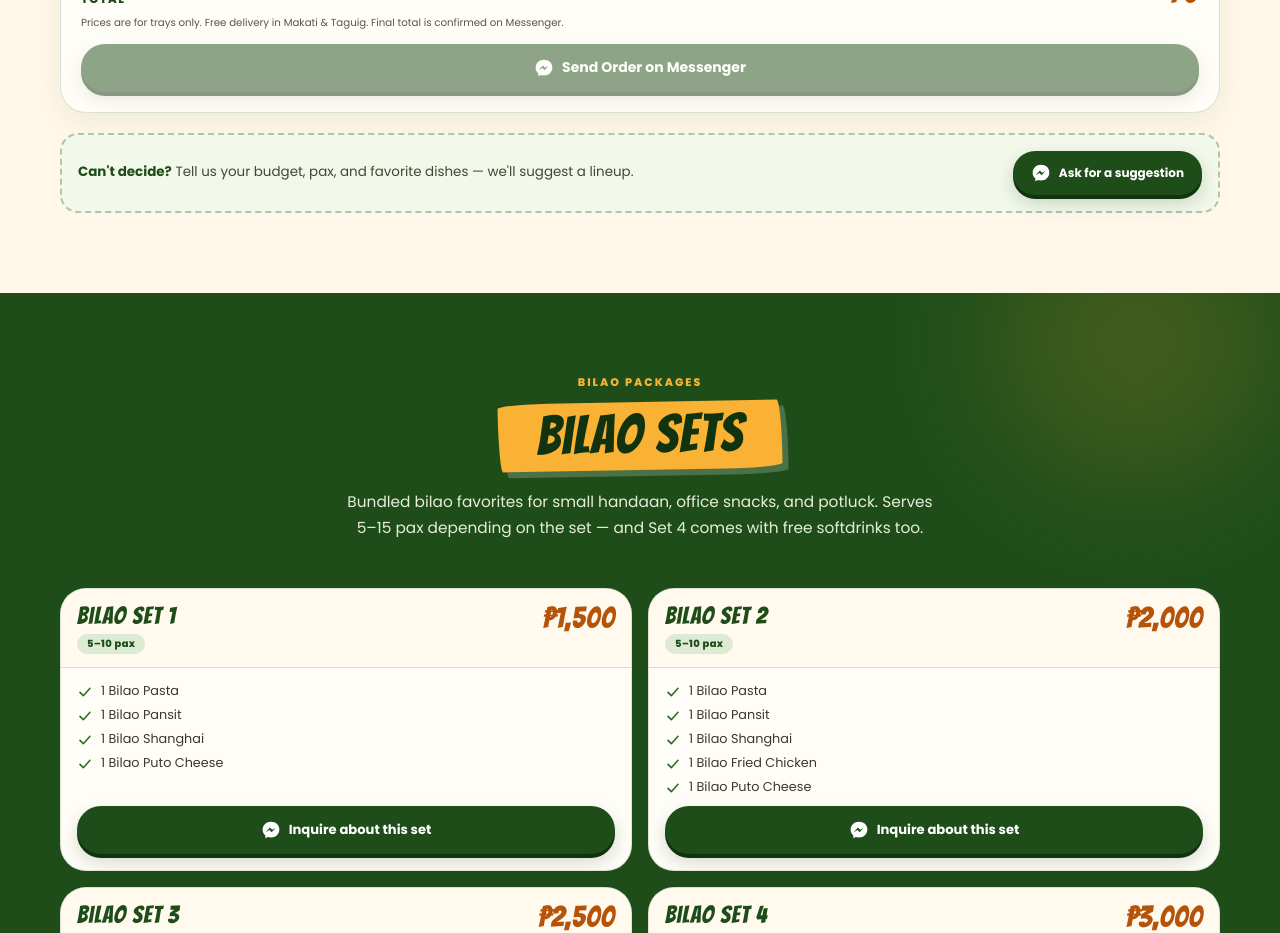
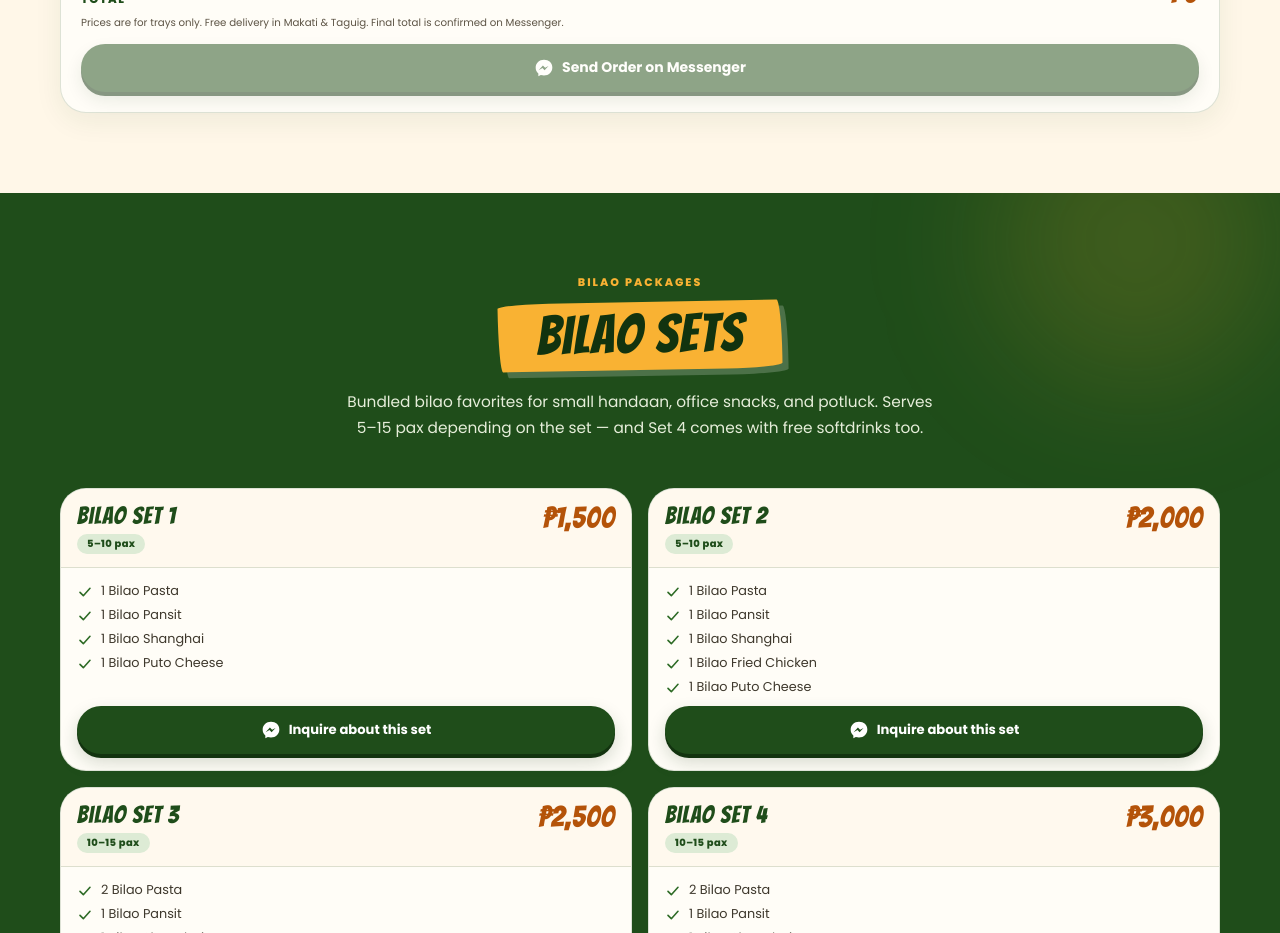
Before and after one commit to Ritzqtt/CJFoodieSarap, a React (Vite) app: page / in a window 1280 px wide. Shown: the part 3440-4373 px from the top of the page. Built offline with nearby package versions, Linux system fonts and the light colour scheme.

Commit message:
feat: remove suggestion section from TrayMenu for a cleaner interface

```diff
--- a/src/components/TrayMenu.jsx
+++ b/src/components/TrayMenu.jsx
@@ -738,21 +738,6 @@ export default function TrayMenu() {
           Showing {category.name} tray prices for {size.label}. {category.items.length} dishes.{' '}
           {itemCount} {itemCount === 1 ? 'item' : 'items'} selected.
         </p>
-
-        <div className="reveal mt-5 flex flex-wrap items-center justify-between gap-3 rounded-[18px] border-2 border-dashed border-forest/30 bg-[#f2f8ea] px-4 py-4">
-          <p className="text-[.84rem] text-[#3e4a33]">
-            <strong className="text-forest">Can&apos;t decide?</strong> Tell us your budget, pax, and
-            favorite dishes — we&apos;ll suggest a lineup.
-          </p>
-          <a
-            className="btn btn-forest btn-sm"
-            href={messengerUrl(ASK_MESSAGE)}
-            target="_blank"
-            rel="noopener noreferrer"
-          >
-            <Icon name="messenger" /> Ask for a suggestion
-          </a>
-        </div>
       </div>
     </section>
   )
```
